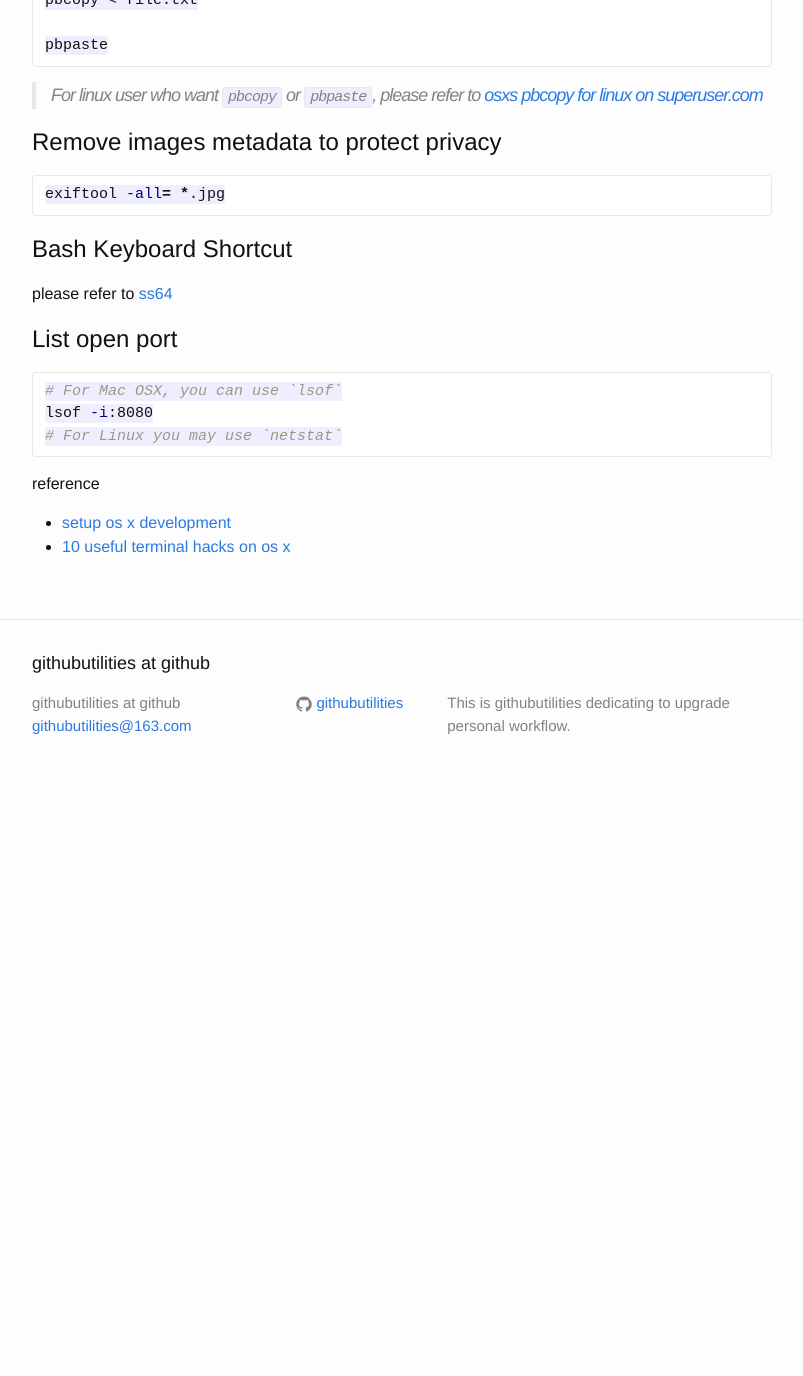
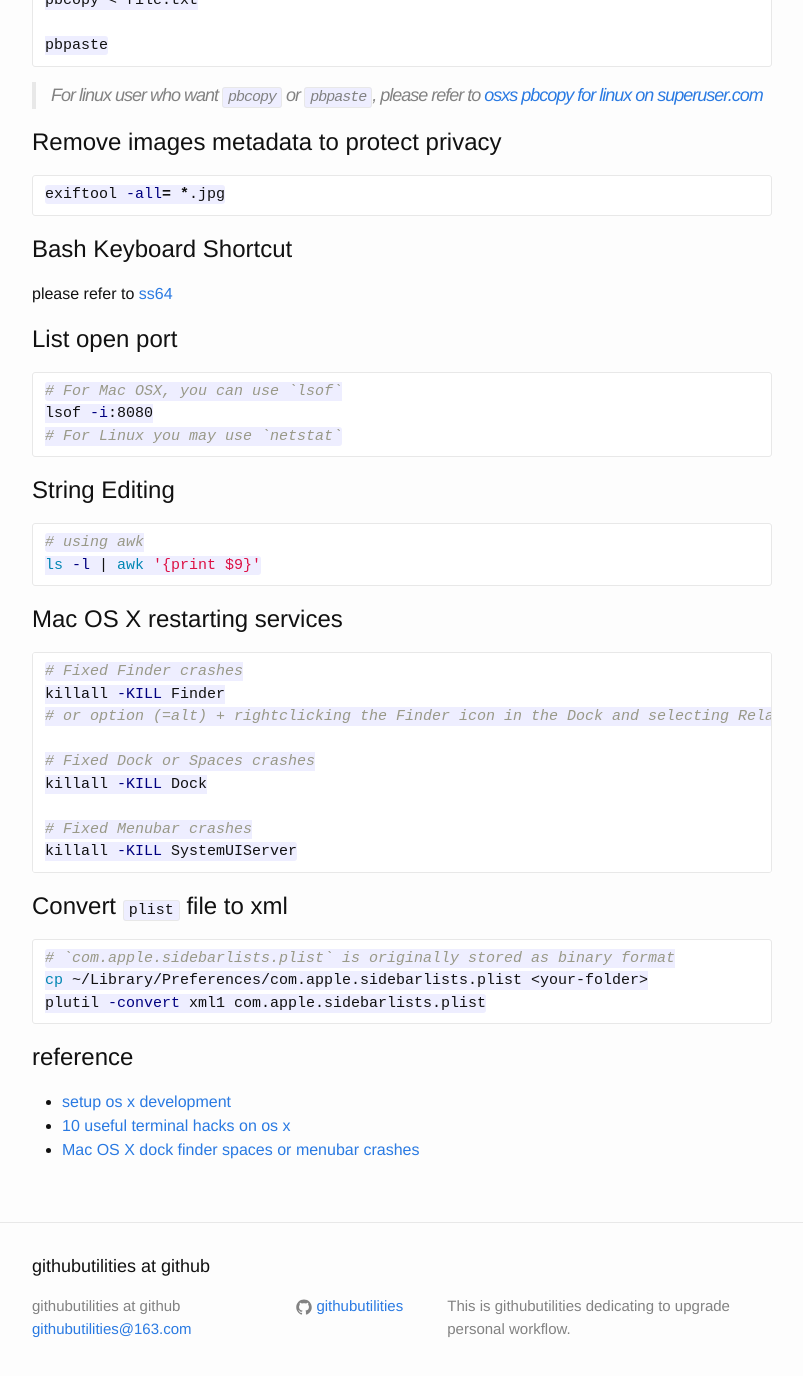
Before and after one commit to githubutilities/githubutilities.github.io, a Jekyll site: the page built from _posts/2015-02-07-terminal-hacks.markdown, in a window 1280 px wide and 1400 px high, scrolled down 708 px. Shown: the top 1376 px of the window, without its empty margins (238-1041 px from the left). Built offline with Jekyll 4.4.1, drawn with Linux system fonts in a browser that asks for light colours; Markdown is read by kramdown in place of the engine named in the settings; before the commit the page ends 1505 px from its top, so only the background shows below that.

Commit message:
add mac os hack

````diff
--- a/_posts/2015-02-07-terminal-hacks.markdown
+++ b/_posts/2015-02-07-terminal-hacks.markdown
@@ -57,7 +57,40 @@ lsof -i:8080
 ```
 
 
-reference
+# String Editing
+
+```sh
+# using awk
+ls -l | awk '{print $9}'
+```
+
+
+# Mac OS X restarting services
+
+```sh
+# Fixed Finder crashes
+killall -KILL Finder
+# or option (=alt) + rightclicking the Finder icon in the Dock and selecting Relaunch
+
+# Fixed Dock or Spaces crashes
+killall -KILL Dock
+
+# Fixed Menubar crashes
+killall -KILL SystemUIServer
+```
+
+
+# Convert `plist` file to xml
+
+```sh
+# `com.apple.sidebarlists.plist` is originally stored as binary format
+cp ~/Library/Preferences/com.apple.sidebarlists.plist <your-folder>
+plutil -convert xml1 com.apple.sidebarlists.plist
+```
+
+
+# reference
 
 * [setup os x development](http://mattstauffer.co/blog/setting-up-a-new-os-x-development-machine-part-1-core-files-and-custom-shell)
 * [10 useful terminal hacks on os x](http://www.mitchchn.me/2014/os-x-terminal/)
+* [Mac OS X dock finder spaces or menubar crashes](http://www.thxbye.de/mac/mac-restarting-the-mac-os-x-dock-finder-spaces-or-menubar.html)
````
